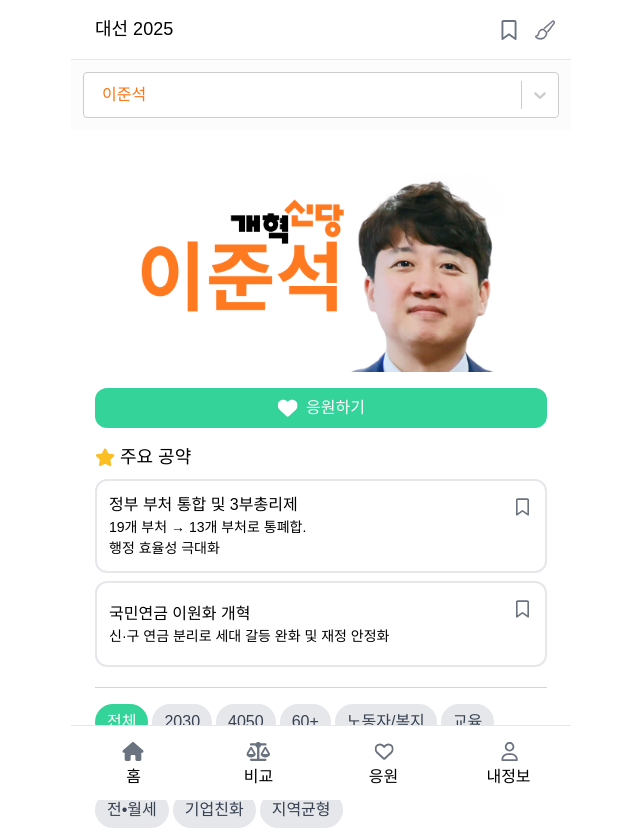
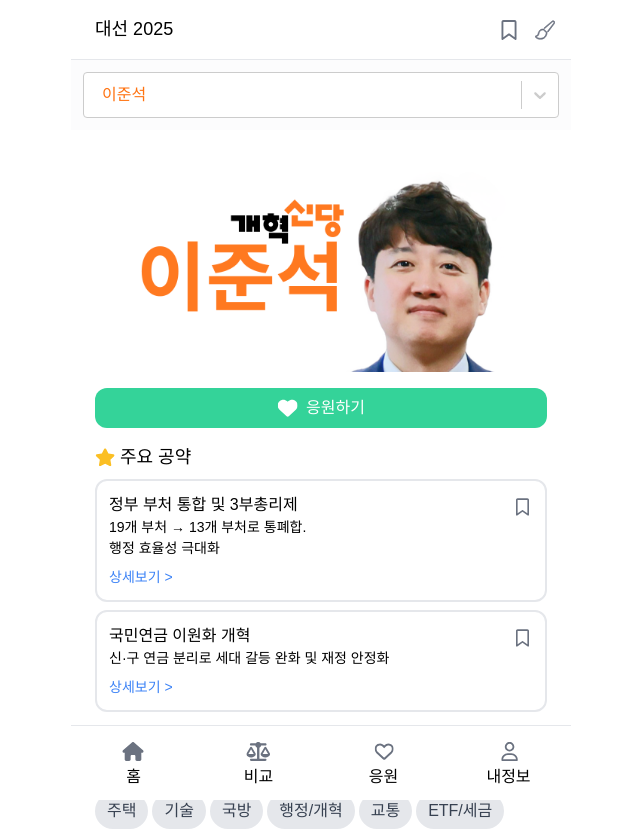
Before and after one commit to gimgyuwon/voter, a React (Create React App) app in the folder frontend/: page /candidate/junseok in a window 1280 px wide. Shown: the whole page, without its empty margins (319-959 px from the left). Built offline with nearby package versions, Linux system fonts and the light colour scheme; no server answers.

Commit message:
feat: subpolicy 상세 보기 삭제

```diff
--- a/frontend/src/components/Candidate/Common/MainPolicy.jsx
+++ b/frontend/src/components/Candidate/Common/MainPolicy.jsx
@@ -1,4 +1,3 @@
-import React from "react";
 import star from "../../../assets/icons/star.svg";
 import { ReactComponent as BookmarkerIcon } from "../../../assets/icons/bookmarker.svg";
 import { ReactComponent as FocusBookmarkerIcon } from "../../../assets/icons/focusBookmarker.svg";
@@ -49,6 +48,9 @@
               <div className="text-[14px] whitespace-pre-line">
                 {policy.content}
               </div>
+              <div className="text-[14px] text-blue-500 pt-2">
+                상세보기 &gt;
+              </div>
             </div>
           );
         })}
--- a/frontend/src/components/Candidate/Common/SubPolicy.jsx
+++ b/frontend/src/components/Candidate/Common/SubPolicy.jsx
@@ -80,9 +80,9 @@
               <div className="text-[14px] whitespace-pre-line">
                 {policy.content}
               </div>
-              <div className="text-[14px] text-blue-500 pt-2">
+              {/* <div className="text-[14px] text-blue-500 pt-2">
                 상세보기 &gt;
-              </div>
+              </div> */}
             </div>
           );
         })}
```
